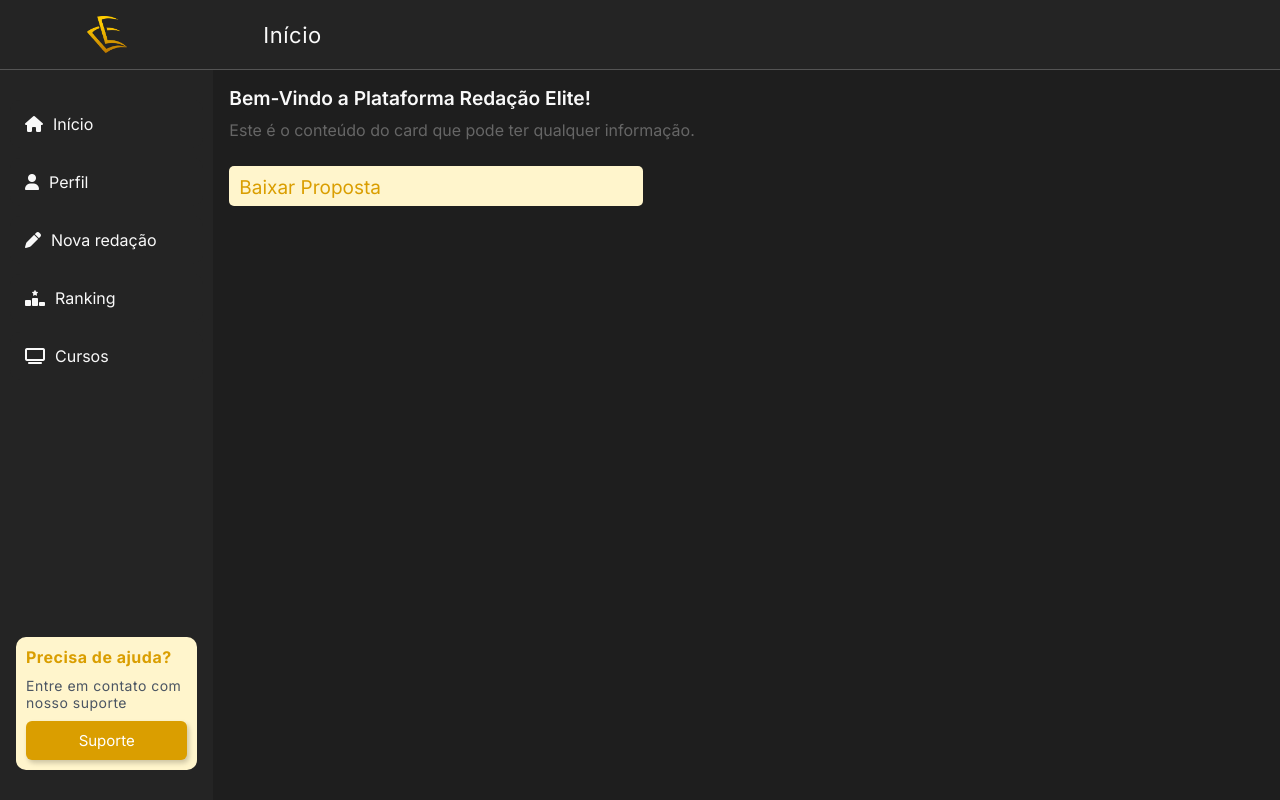
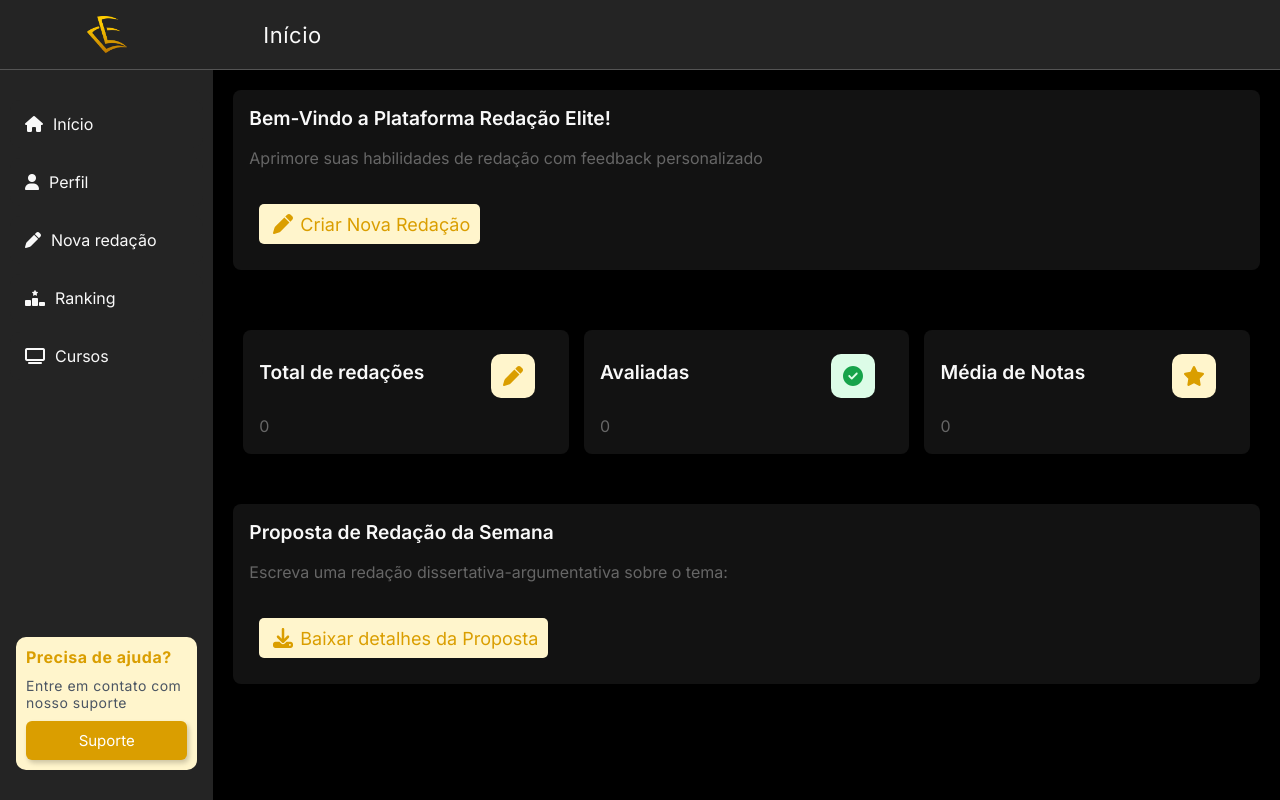
Before and after one commit to Hiarleyy/Plataforma-Redacao-Front, a React (Vite) app in the folder ppe-front/: page /aluno in a window 1280 px wide. Built offline with nearby package versions, Linux system fonts and the light colour scheme.

Commit message:
sistema de card refatorado, finalização da tela de inicio dos Alunos

```diff
--- a/ppe-front/src/components/Card/Card.jsx
+++ b/ppe-front/src/components/Card/Card.jsx
@@ -7,6 +7,7 @@ const Card = ({
   content,
   image,
   imageAlt,
+  icon,
   actions,
   variant = 'default',
   className,
@@ -19,7 +20,13 @@ const Card = ({
       onClick={onClick}
     >
       <div className={styles.content}>
-        {title && <h3 className={styles.title}>{title}</h3>}
+        {/* Modified: Title and icon in same container */}
+        {title && (
+          <div className={styles.titleContainer}>
+            <h3 className={styles.title}>{title}</h3>
+            {icon && <div className={styles.iconContainer}>{icon}</div>}
+          </div>
+        )}
         {content && <p className={styles.text}>{content}</p>}
         {children}
       </div>
@@ -38,6 +45,7 @@ Card.propTypes = {
   content: PropTypes.string,
   image: PropTypes.string,
   imageAlt: PropTypes.string,
+  icon: PropTypes.node,
   actions: PropTypes.node,
   variant: PropTypes.oneOf(['default', 'outlined', 'elevated']),
   className: PropTypes.string,
--- a/ppe-front/src/components/Card/Card.module.css
+++ b/ppe-front/src/components/Card/Card.module.css
@@ -9,13 +9,28 @@
 
 /* Variantes de estilo */
 .default {
-  background-color: #070707;
+  background-color: #121212;
   box-shadow: 0 2px 4px rgba(0, 0, 0, 0.1);
 }
 
 .outlined {
   background-color: transparent;
   border: 1px solid #e0e0e0;
+}
+
+/* New container for title and icon */
+.titleContainer {
+  display: flex;
+  justify-content: space-between;
+  align-items: center;
+  margin-bottom: 8px;
+  width: 100%;
+}
+
+.iconContainer {
+  display: flex;
+  padding: 8px;
+  margin-right: 10px;
 }
 
 .elevated {
--- a/ppe-front/src/pages/Aluno/Inicio/Inicio.jsx
+++ b/ppe-front/src/pages/Aluno/Inicio/Inicio.jsx
@@ -6,19 +6,87 @@ const Inicio = () => {
   return (
     <div className={styles.container}>
       <Title title="Início" />
+      {/*CRIAR NOVA REDAÇAO*/}
       <div className={styles.main_content}>
           <Card
             title="Bem-Vindo a Plataforma Redação Elite!"
-            content="Este é o conteúdo do card que pode ter qualquer informação."
-            variant=""
+            content="Aprimore suas habilidades de redação com feedback personalizado"
+            variant="default"
             actions={
               <>
-              <button className={styles.button}> Baixar Proposta
+              <button className={styles.button}>
+              <svg className={styles.icon} width="20" height="20" viewBox="0 0 20 20" fill="none" xmlns="http://www.w3.org/2000/svg">
+              <path d="M14.1677 0.732422L12.2771 2.62305L17.3552 7.70117L19.2458 5.81055C20.2224 4.83398 20.2224 3.25195 19.2458 2.27539L17.7068 0.732422C16.7302 -0.244141 15.1482 -0.244141 14.1716 0.732422H14.1677ZM11.3943 3.50586L2.28879 12.6152C1.88254 13.0215 1.58567 13.5254 1.4216 14.0762L0.0387918 18.7754C-0.0588645 19.1074 0.0309793 19.4629 0.273167 19.7051C0.515354 19.9473 0.870823 20.0371 1.19895 19.9434L5.89817 18.5605C6.44895 18.3965 6.95285 18.0996 7.3591 17.6934L16.4724 8.58398L11.3943 3.50586Z" fill="#DA9E00"/>
+              </svg>
+              Criar Nova Redação
               </button>
               </>
             }
           />
         </div>
+
+        {/*STATUS DAS REDACOES*/}
+        <div className={styles.status_container}>
+
+          <Card
+            title="Total de redações"
+            content="0"
+            variant="default"
+            icon={
+              <svg width="44" height="44" viewBox="0 0 44 44" fill="none" xmlns="http://www.w3.org/2000/svg">
+              <rect width="44" height="44" rx="10" fill="#FFF5CC"/>
+              <path d="M26.1831 12.7332L24.2904 14.6257L29.3741 19.709L31.2668 17.8164C32.2444 16.8389 32.2444 15.2552 31.2668 14.2777L29.726 12.7332C28.7484 11.7556 27.1647 11.7556 26.187 12.7332H26.1831ZM23.4067 15.5094L14.2913 24.628C13.8846 25.0346 13.5874 25.5391 13.4232 26.0904L12.0388 30.7944C11.9411 31.1267 12.031 31.4826 12.2735 31.725C12.5159 31.9674 12.8718 32.0574 13.2003 31.9635L17.9046 30.5793C18.456 30.4151 18.9604 30.1179 19.3671 29.7112L28.4903 20.5927L23.4067 15.5094Z" fill="#DA9E00"/>
+              </svg>
+
+            }
+          />
+          <Card
+            title="Avaliadas"
+            content="0"
+            variant="default"
+            icon={
+              <svg width="44" height="44" viewBox="0 0 44 44" fill="none" xmlns="http://www.w3.org/2000/svg">
+              <rect width="44" height="44" rx="10" fill="#DCFCE7"/>
+              <path d="M22 32C24.6522 32 27.1957 30.9464 29.0711 29.0711C30.9464 27.1957 32 24.6522 32 22C32 19.3478 30.9464 16.8043 29.0711 14.9289C27.1957 13.0536 24.6522 12 22 12C19.3478 12 16.8043 13.0536 14.9289 14.9289C13.0536 16.8043 12 19.3478 12 22C12 24.6522 13.0536 27.1957 14.9289 29.0711C16.8043 30.9464 19.3478 32 22 32ZM26.4141 20.1641L21.4141 25.1641C21.0469 25.5312 20.4531 25.5312 20.0898 25.1641L17.5898 22.6641C17.2227 22.2969 17.2227 21.7031 17.5898 21.3398C17.957 20.9766 18.5508 20.9727 18.9141 21.3398L20.75 23.1758L25.0859 18.8359C25.4531 18.4688 26.0469 18.4688 26.4102 18.8359C26.7734 19.2031 26.7773 19.7969 26.4102 20.1602L26.4141 20.1641Z" fill="#16A34A"/>
+              </svg>
+            }
+          />
+
+          <Card
+            title="Média de Notas"
+            content="0"
+            variant="default"
+            icon={
+              <svg width="44" height="44" viewBox="0 0 44 44" fill="none" xmlns="http://www.w3.org/2000/svg">
+              <rect width="44" height="44" rx="10" fill="#FFF5CC"/>
+              <path d="M23.0881 12.703C22.8873 12.2734 22.4631 12 21.9973 12C21.5314 12 21.111 12.2734 20.9065 12.703L18.4711 17.8704L13.0323 18.6985C12.5778 18.7688 12.1991 19.0969 12.0589 19.546C11.9188 19.9952 12.0324 20.4912 12.3582 20.8232L16.3047 24.8501L15.373 30.5409C15.2972 31.0096 15.4866 31.4861 15.8616 31.7634C16.2365 32.0407 16.7327 32.0759 17.1417 31.8532L22.0011 29.1778L26.8604 31.8532C27.2694 32.0759 27.7656 32.0446 28.1406 31.7634C28.5155 31.4822 28.7049 31.0096 28.6291 30.5409L27.6936 24.8501L31.6402 20.8232C31.9659 20.4912 32.0833 19.9952 31.9394 19.546C31.7955 19.0969 31.4205 18.7688 30.966 18.6985L25.5234 17.8704L23.0881 12.703Z" fill="#DA9E00"/>
+              </svg>
+            }
+          />
+        </div>
+
+        <div className={styles.main_content}>
+          <Card
+            title="Proposta de Redação da Semana"
+            content="Escreva uma redação dissertativa-argumentativa sobre o tema:"
+            variant="default"
+            actions={
+              <>
+              <button className={styles.button}>
+              <svg className={styles.icon} width="20" height="20" viewBox="0 0 20 20" fill="none" xmlns="http://www.w3.org/2000/svg">
+              <path d="M11.25 1.25C11.25 0.558594 10.6914 0 10 0C9.30859 0 8.75 0.558594 8.75 1.25V10.7305L5.88281 7.86328C5.39453 7.375 4.60156 7.375 4.11328 7.86328C3.625 8.35156 3.625 9.14453 4.11328 9.63281L9.11328 14.6328C9.60156 15.1211 10.3945 15.1211 10.8828 14.6328L15.8828 9.63281C16.3711 9.14453 16.3711 8.35156 15.8828 7.86328C15.3945 7.375 14.6016 7.375 14.1133 7.86328L11.25 10.7305V1.25ZM2.5 13.75C1.12109 13.75 0 14.8711 0 16.25V17.5C0 18.8789 1.12109 20 2.5 20H17.5C18.8789 20 20 18.8789 20 17.5V16.25C20 14.8711 18.8789 13.75 17.5 13.75H13.5352L11.7656 15.5195C10.7891 16.4961 9.20703 16.4961 8.23047 15.5195L6.46484 13.75H2.5ZM16.875 15.9375C17.1236 15.9375 17.3621 16.0363 17.5379 16.2121C17.7137 16.3879 17.8125 16.6264 17.8125 16.875C17.8125 17.1236 17.7137 17.3621 17.5379 17.5379C17.3621 17.7137 17.1236 17.8125 16.875 17.8125C16.6264 17.8125 16.3879 17.7137 16.2121 17.5379C16.0363 17.3621 15.9375 17.1236 15.9375 16.875C15.9375 16.6264 16.0363 16.3879 16.2121 16.2121C16.3879 16.0363 16.6264 15.9375 16.875 15.9375Z" fill="#DA9E00"/>
+              </svg>
+
+              Baixar detalhes da Proposta
+              </button>
+              </>
+            }
+          />
+        </div>
+
+
+
+
       </div>
   )
 }
--- a/ppe-front/src/pages/Aluno/Inicio/styles.module.css
+++ b/ppe-front/src/pages/Aluno/Inicio/styles.module.css
@@ -7,23 +7,23 @@
     color: #f9f9f9;
   }
   .main_content{
-    border: 10px;
-  }
+    padding: 20px;
 
 
+  }
   .container {
       width: 100%;
       min-height: 100vh;
-      background-color: #1E1E1E;
+      background-color: #000000;
       display: flex;
       flex-direction: column;
     }
   .button{
-      font-size: 19px;
+      margin:10px;
+      font-family: 'Inter', sans-serif;
+      font-size: 18px;
       display: flex;
-      flex-direction: row;
       align-items: start;
-      width: 40%;
       height: 40px;
       background-color: #FFF5CC;
       color: #DA9E00;
@@ -33,3 +33,17 @@
       align-self: flex-start; /* Positions the button itself to the left */
       cursor: pointer;
   }
+
+  .icon{
+    margin-right: 7px;
+    margin-left: 4px;
+  }
+  .status_container{
+    margin: 20px;
+    display: flex;
+    justify-content: space-between;
+    align-items: center;
+    margin-top: 30px;
+    gap: 15px;
+    padding: 10px;
+  }
```
